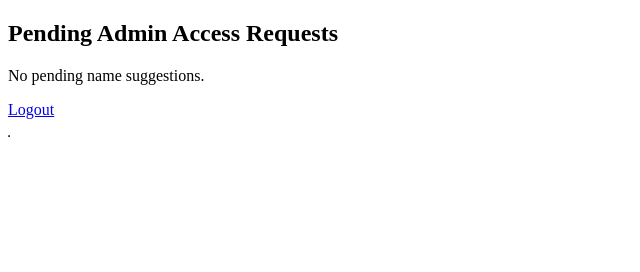
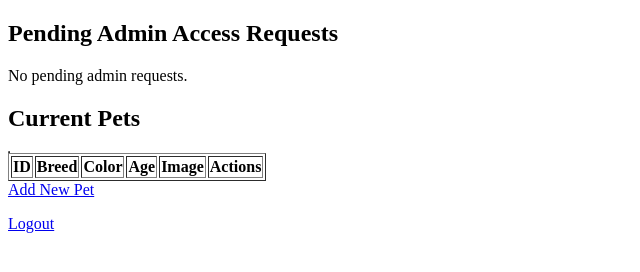
Before and after one commit to 2025-Arizona-Opportunity-Hack-Summer/Bug-Busters-SequoiaHumaneSociety, a Flask app: page /admin/home in a window 1280 px wide. Shown: the part 155-427 px from the top of the page, without its empty margins (0-640 px from the left). Run offline with Flask 3, Linux system fonts and the light colour scheme; the visitor is signed in with stand-in values (Sample User, id 1); lists and menus that the app fills with data are empty.

Commit message:
finished code

```diff
--- a/app.py
+++ b/app.py
@@ -8,6 +8,7 @@ from sendgrid import SendGridAPIClient
 from sendgrid.helpers.mail import Mail
 import ssl
 import urllib3
+from werkzeug.utils import secure_filename
 #print("TEST_MESSAGE:", os.environ.get("TEST_MESSAGE"))
 
 
@@ -99,7 +100,7 @@ Your donation of ${name_suggestion.donation:.2f} was received. We appreciate you
 
     try:
 
-        sg = SendGridAPIClient(app.config('SENDGRID_API_KEY'))
+       # sg = SendGridAPIClient(app.config('SENDGRID_API_KEY'))
         sg = SendGridAPIClient(os.environ.get('SENDGRID_API_KEY'))
         response = sg.send(message)
         print(f"Email sent! Status code: {response.status_code}")
@@ -136,7 +137,36 @@ def home():
     #changes
 
 @app.route("/admin/login", methods=["GET", "POST"])
+    #changes
+
+@app.route("/admin/login", methods=["GET", "POST"])
 def adminlogin():
+    if request.method == "POST":
+        username = request.form.get("username")
+        password = request.form.get("password")
+        #debug
+        print("Username from form:", username)
+        print("Password from form:", password)
+
+
+        admin = AdminUser.login_admin(username, password)
+        #debug
+        print("Admin from login_admin():", admin)
+
+        if admin:
+            session["admin_id"] = admin.id
+            session["admin_logged_in"] = True
+            print("Admin logged in:", session["admin_logged_in"])
+            #debug
+            print("Logged in successfully. Session:", session)
+
+            AdminActivityLog.log_admin_activity(admin.id, "Logged in")
+            return redirect(url_for("adminhome"))
+        else:
+            flash("Invalid username or password, or you are not approved.")
+            #debug
+            print("Login failed: Invalid credentials or not approved.")
+
     if request.method == "POST":
         username = request.form.get("username")
         password = request.form.get("password")
@@ -179,17 +209,42 @@ def adminhome():
     pending_admin_requests = AdminAccessRequest.query.filter_by(status="pending").all()
     #debug
     print("Pending admin requests:", pending_admin_requests)
-    return render_template("adminHome.html", suggestions=suggestions, pending_admin_requests=pending_admin_requests)
+    return render_template("adminHome.html", suggestions=suggestions, pending_admin_requests=pending_admin_requests, pets=Pet.query.all())
 
 @app.route("/admin/suggestion/approve/<int:suggestion_id>", methods=["POST"])
 def approve_suggestion(suggestion_id):
-    NameSuggestion.approve(suggestion_id)
-    return redirect(url_for("adminhome"))
+   NameSuggestion.approve(suggestion_id)
+   # Get the full suggestion to send email
+   suggestion = NameSuggestion.query.get(suggestion_id)
+   if suggestion:
+       # Send confirmation email
+       message = Mail(
+           from_email='carolmilan69@gmail.com',
+           to_emails=suggestion.email,
+           subject='Your pet name suggestion was approved!',
+           plain_text_content=f"""
+Hi {suggestion.first_name},
+
+
+Great news! Your name suggestion "{suggestion.suggested_name}" for the {suggestion.pet.breed} has been approved by our admin team!
+
+
+Thanks for supporting the Sequoia Humane Society 💜
+
+
+- The Sequoia Humane Society Team
+""")
+       try:
+           sg.send(message)
+           print("Approval email sent.")
+       except Exception as e:
+           print("Error sending approval email:", e)
+   return redirect(url_for("adminhome"))
 
 @app.route("/admin/suggestion/reject/<int:suggestion_id>", methods=["POST"])
 def reject_suggestion(suggestion_id):
-    NameSuggestion.reject(suggestion_id)
-    return redirect(url_for("adminhome"))
+   NameSuggestion.reject(suggestion_id)
+   return redirect(url_for("adminhome"))
 
 
 
@@ -352,6 +407,46 @@ def decline_admin_request(request_id):
     flash(f"{request_entry.username}'s admin request has been declined.")
     return redirect(url_for("adminhome"))
 
+
+ #caro add pets/ delete pets
+ #route for uploading pets
+UPLOAD_FOLDER = "static/uploads"
+app.config['UPLOAD_FOLDER'] = UPLOAD_FOLDER
+
+@app.route("/admin/add-pet", methods=["GET", "POST"])
+def add_pet():
+    if request.method == "POST":
+        breed = request.form["breed"]
+        color = request.form["color"]
+        age = request.form["age"]
+        image = request.files["image"]
+
+        filename = secure_filename(image.filename)
+        image.save(os.path.join(app.config["UPLOAD_FOLDER"], filename))
+
+        pet = Pet(breed=breed, color=color, age=age, image=filename)
+        db.session.add(pet)
+        db.session.commit()
+
+        return redirect("/pets")
+
+
+    return render_template("add_pet.html")
+
+@app.route("/admin/delete-pet/<int:pet_id>", methods=["POST"])
+def delete_pet(pet_id):
+    if not session.get("admin_logged_in"):
+        flash("You must be logged in as an admin.")
+        return redirect(url_for("adminlogin"))
+
+    pet = Pet.query.get_or_404(pet_id)
+    db.session.delete(pet)
+    db.session.commit()
+    flash(f"Pet '{pet.breed}' has been deleted.")
+    return redirect(url_for("adminhome"))
+
+ #end caro
+
 @app.route("/admin/debug")
 def debug_admins():
     admins = AdminUser.query.all()
--- a/templates/adminHome.html
+++ b/templates/adminHome.html
@@ -44,7 +44,7 @@
 
   <h2>Pending Admin Access Requests</h2>
   <table border="1">
-  {% if suggestions %}
+  {% if pending_admin_requests %}
     <thead>
       <tr>
         <th>Full Name</th>
@@ -72,8 +72,37 @@
     </tbody>
   </table>
   {% else %}
-  <p>No pending name suggestions.</p>
+  <p>No pending admin requests.</p>
   {% endif %}
+
+ <h2>Current Pets</h2>
+<table border="1">
+    <tr>
+        <th>ID</th>
+        <th>Breed</th>
+        <th>Color</th>
+        <th>Age</th>
+        <th>Image</th>
+        <th>Actions</th>
+    </tr>
+    {% for pet in pets %}
+    <tr>
+        <td>{{ pet.id }}</td>
+        <td>{{ pet.breed }}</td>
+        <td>{{ pet.color }}</td>
+        <td>{{ pet.age }}</td>
+        <td><img src="{{ pet.image_url }}" alt="Pet image" width="100"></td>
+        <td>
+            <form action="{{ url_for('delete_pet', pet_id=pet.id) }}" method="POST" onsubmit="return confirm('Are you sure you want to delete this pet?');">
+                <button type="submit">Delete</button>
+            </form>
+        </td>
+    </tr>
+    {% endfor %}
+</table>
+
+
+  <a href="{{ url_for('add_pet') }}">Add New Pet</a>
 
   <p><a href="{{ url_for('logout') }}">Logout</a></p>
 </body>
--- a/templates/adminLogin.html
+++ b/templates/adminLogin.html
@@ -48,7 +48,5 @@
   <form action="{{ url_for('check_admin_status_form') }}" method="get" style="display:inline;">
     <button type="submit">Check your request status</button>
 </form>
-
-
 </body>
 </html>
--- a/templates/adminRequestStatus.html
+++ b/templates/adminRequestStatus.html
@@ -1,4 +1,3 @@
-<!-- templates/adminRequestStatus.html -->
 <!DOCTYPE html>
 <html>
 <head>
--- a/templates/index.html
+++ b/templates/index.html
@@ -8,7 +8,9 @@
   {% for pet in pets %}
     <div style="margin-bottom: 20px;">
 
-      <img src="{{ url_for('static', filename=pet.image) }}" alt="Pet Image" width="200" />
+      <!-- <img src="{{ url_for('static', filename=pet.image) }}" alt="Pet Image" width="200" /> -->
+      <img src="{{ url_for('static', filename='uploads/' ~ pet.image) }}" width="200" alt="Pet image">
+
       <h3>{{ pet.breed }} ({{ pet.age }})</h3>
       <p>Color: {{ pet.color }}</p>
       <a href="/name/{{ pet.id }}">
```
Also changed, not shown: models.py (+94 -18 lines), templates/add_pet.html (added, +25 -0 lines), static/uploads/bulldog.jpg (added), static/uploads/cat.jpg (added), static/uploads/golden.jpeg (added), templates/checkStatusForm.html (line endings or trailing spaces).
